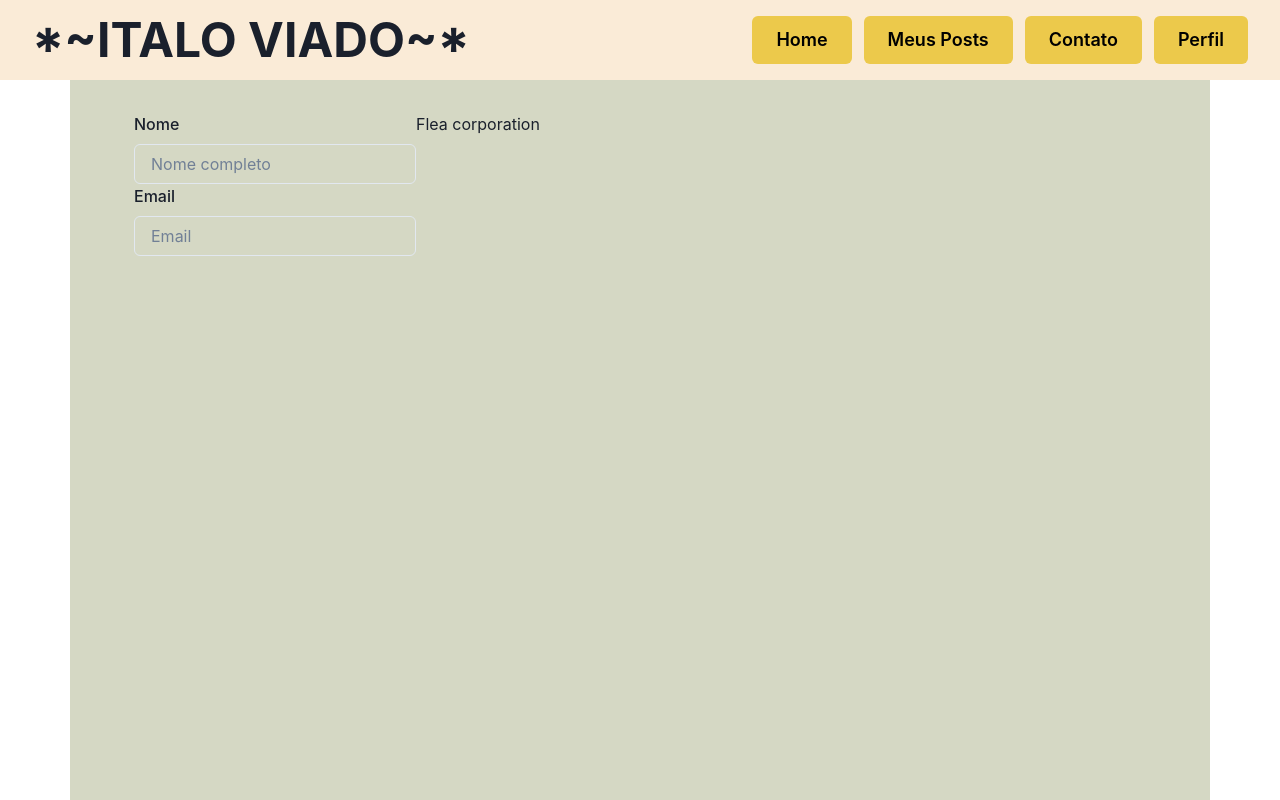
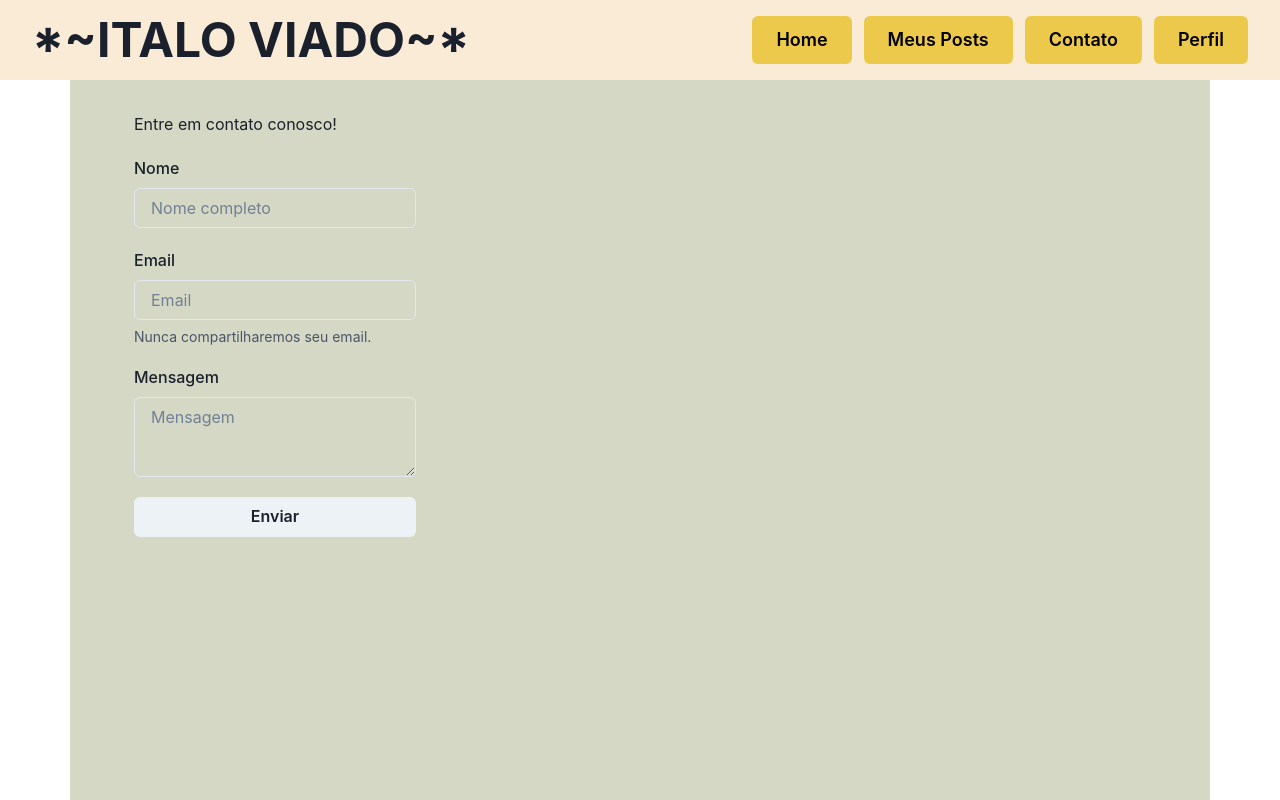
Before and after one commit to pedr0ferrari/blog, a Next.js app: page /contato in a window 1280 px wide. Built offline with nearby package versions, Linux system fonts and the light colour scheme.

Commit message:
finish contact form logic

```diff
--- a/pages/contato.tsx
+++ b/pages/contato.tsx
@@ -1,16 +1,33 @@
-import { Flex, Input, FormLabel } from "@chakra-ui/react";
+import {
+  Flex,
+  Input,
+  FormLabel,
+  Textarea,
+  FormControl,
+  FormHelperText,
+  FormErrorMessage,
+  Button,
+} from "@chakra-ui/react";
 import { useState } from "react";
 import Header from "../components/header/header";
 import Main from "../layouts/Main";
 
 const Contato = () => {
   const [nome, setNome] = useState("");
-  console.log(nome);
+  const [email, setEmail] = useState("");
+  const [mensagem, setMensagem] = useState("");
+
+  const handleSubmit = () => {
+    console.log({ nome, email, mensagem });
+  };
+
   return (
     <>
       <Header />
       <Main>
-        <Flex as="form" direction="column">
+        <Flex as="form" direction="column" gap={5}>
+          Entre em contato conosco!
+          <FormControl>
             <FormLabel>Nome</FormLabel>
             <Input
               placeholder="Nome completo"
@@ -19,10 +36,32 @@ const Contato = () => {
                 setNome(event.target.value);
               }}
             />
-          <FormLabel>Email</FormLabel>
-          <Input placeholder="Email" />
+          </FormControl>
+          <FormControl>
+            <FormLabel htmlFor="email">Email</FormLabel>
+            <Input
+              placeholder="Email"
+              type="email"
+              value={email}
+              onChange={(event) => {
+                setEmail(event.target.value);
+              }}
+            />
+            <FormErrorMessage>Email inválido.</FormErrorMessage>
+            <FormHelperText>Nunca compartilharemos seu email.</FormHelperText>
+          </FormControl>
+          <FormControl>
+            <FormLabel>Mensagem</FormLabel>
+            <Textarea
+              placeholder="Mensagem"
+              value={mensagem}
+              onChange={(event) => {
+                setMensagem(event.target.value);
+              }}
+            />
+          </FormControl>
+          <Button onClick={handleSubmit}>Enviar</Button>
         </Flex>
-        Flea corporation
       </Main>
     </>
   );
```
Lines whose indentation alone changed are shown as unchanged.
